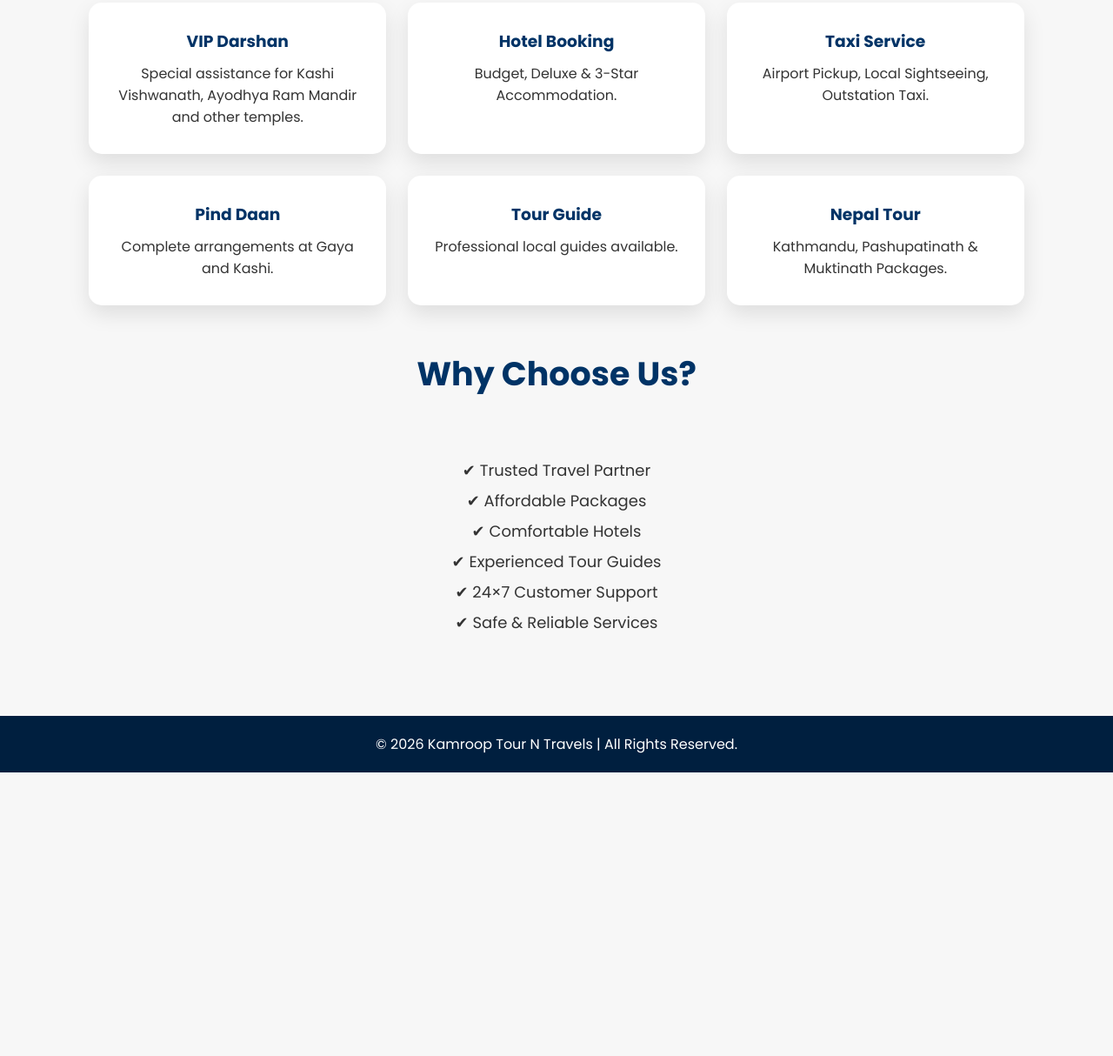
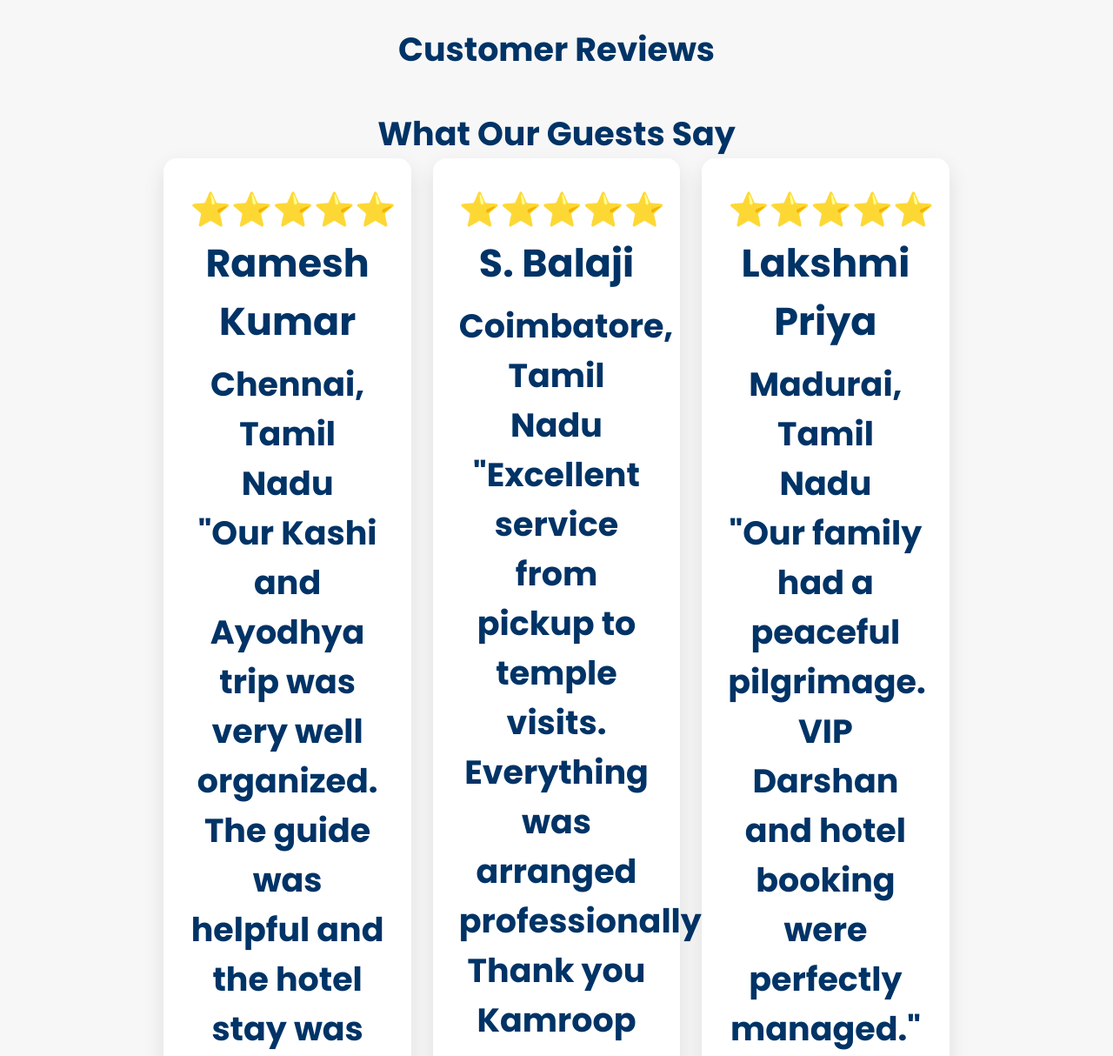
Before and after one commit to kamrooptourntravels-blip/Kamroop-Tour-N-Travels, a plain HTML site: page about.html in a window 1280 px wide. Shown: the part 524-1738 px from the top of the page at 87% size. Before the commit the page ends 1412 px from the top, so only its background shows below. Drawn offline with Linux system fonts and the light colour scheme.

Commit message:
Update about.html

```diff
--- a/about.html
+++ b/about.html
@@ -63,6 +63,65 @@ safe and memorable.
 
 <h2 style="color:#003366;">
 Our Services
+  <section class="section">
+
+<h2 style="text-align:center;color:#003366;">
+Customer Reviews
+</h2>
+
+<p style="text-align:center;">
+What Our Guests Say
+</p>
+
+<div class="cards">
+
+<div class="card">
+⭐⭐⭐⭐⭐
+
+<h3>Ramesh Kumar</h3>
+
+<p><strong>Chennai, Tamil Nadu</strong></p>
+
+<p>
+"Our Kashi and Ayodhya trip was very well organized.
+The guide was helpful and the hotel stay was comfortable.
+Highly recommended."
+</p>
+
+</div>
+
+<div class="card">
+⭐⭐⭐⭐⭐
+
+<h3>S. Balaji</h3>
+
+<p><strong>Coimbatore, Tamil Nadu</strong></p>
+
+<p>
+"Excellent service from pickup to temple visits.
+Everything was arranged professionally.
+Thank you Kamroop Tour N Travels."
+</p>
+
+</div>
+
+<div class="card">
+⭐⭐⭐⭐⭐
+
+<h3>Lakshmi Priya</h3>
+
+<p><strong>Madurai, Tamil Nadu</strong></p>
+
+<p>
+"Our family had a peaceful pilgrimage.
+VIP Darshan and hotel booking were perfectly managed."
+</p>
+
+</div>
+
+</div>
+
+</section>
 </h2>
 
 <br>
```
